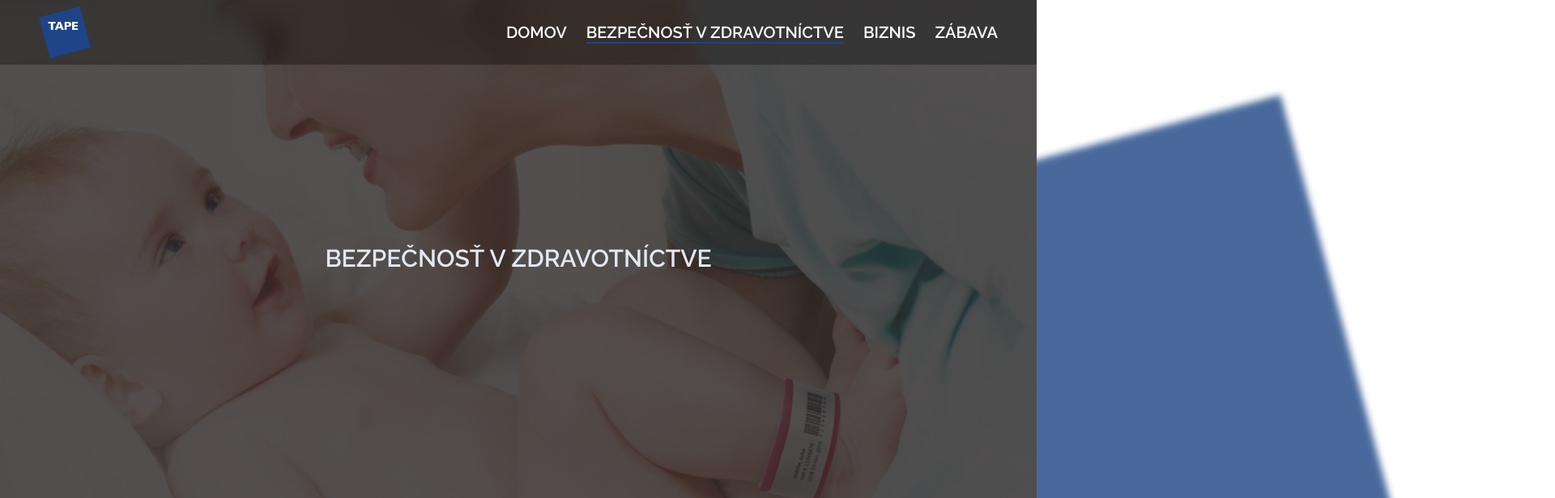
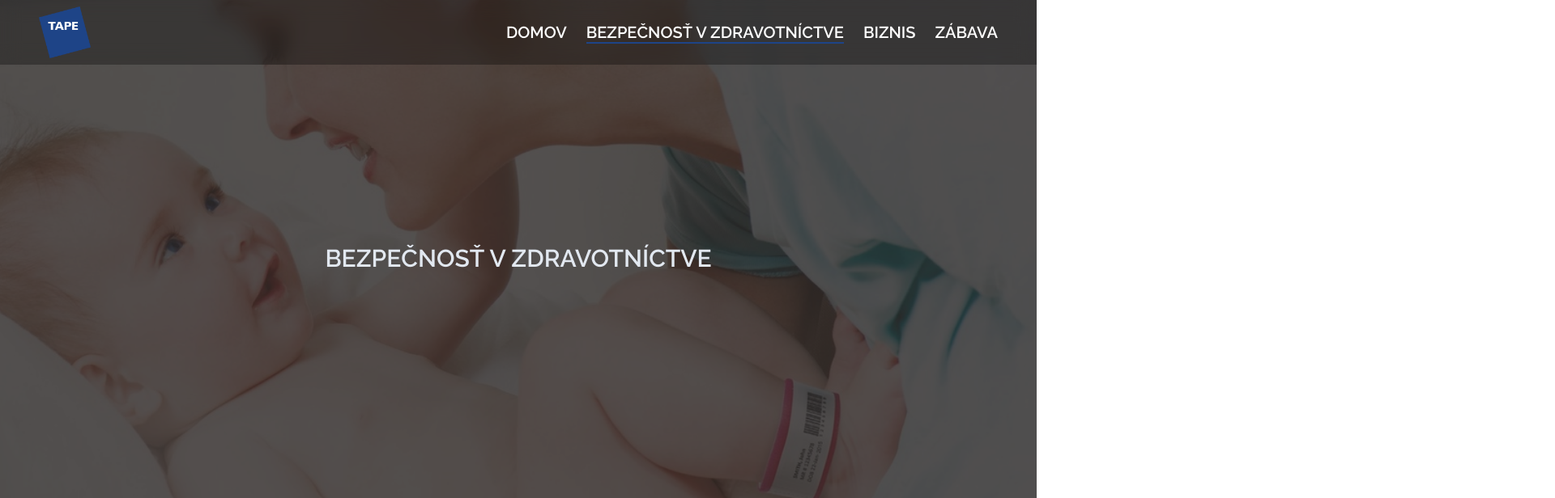
Before and after one commit to krytoss/tape, a React (Vite) app: page /#/zdravotnictvo in a window 1280 px wide. Shown: the top 616 px of the page at 81% size, 1920 px wide, since content can reach past the window. Built offline with nearby package versions, Linux system fonts and the light colour scheme.

Commit message:
Removed logo from background

```diff
--- a/src/pages/Business/Business.tsx
+++ b/src/pages/Business/Business.tsx
@@ -17,18 +17,6 @@ const Business: React.FC = () => {
 				</Cover>
 			</Header>
 			<Section fullHeight={false} className="px-5 md:px-10 lg:px-20 xl:px-40 py-20 overflow-visible">
-				<svg
-					xmlns="http://www.w3.org/2000/svg"
-					viewBox="-100 -100 1093 1093"
-					className="absolute right-0 top-0 transform -translate-y-1/2 translate-x-1/2 z-10 opacity-80 blur-sm"
-				>
-					<path
-						id="background"
-						d="M 351.500 94.452 C 34.798 179.528, 0.533 188.925, 0.834 190.621 C 1.620 195.045, 188.309 891.565, 188.875 892.186 C 189.219 892.563, 347.675 850.431, 541 798.557 C 855.064 714.288, 892.477 704.044, 892.283 702.371 C 891.728 697.569, 704.185 0.572, 703.398 0.381 C 702.904 0.261, 544.550 42.593, 351.500 94.452"
-						fill="#1c4484"
-						fillRule="evenodd"
-					/>
-				</svg>
 				<div className="relative z-20 flex flex-col gap-6 md:gap-12">
 					<ProductCardWide
 						title="Karty"
--- a/src/pages/Entertainment/Entertainment.tsx
+++ b/src/pages/Entertainment/Entertainment.tsx
@@ -5,18 +5,6 @@ import ProductCard from "./components/ProductCard"
 const Entertainment: React.FC = () => {
 	return (
 		<Section fullHeight={false} className="overflow-visible pt-20 min-h-screen">
-			<svg
-				xmlns="http://www.w3.org/2000/svg"
-				viewBox="-100 -100 1093 1093"
-				className="absolute left-0 top-0 transform w-1/2 -translate-x-1/2 -translate-y-1/2 z-10 opacity-60 blur-md animate-[wiggle_1s_ease-in-out_infinite]"
-			>
-				<path
-					id="background"
-					d="M 351.500 94.452 C 34.798 179.528, 0.533 188.925, 0.834 190.621 C 1.620 195.045, 188.309 891.565, 188.875 892.186 C 189.219 892.563, 347.675 850.431, 541 798.557 C 855.064 714.288, 892.477 704.044, 892.283 702.371 C 891.728 697.569, 704.185 0.572, 703.398 0.381 C 702.904 0.261, 544.550 42.593, 351.500 94.452"
-					fill="#1c4484"
-					fillRule="evenodd"
-				/>
-			</svg>
 			{ /* <div className="relative z-20 w-full m-auto"> */ }
 			<Grid className="xl:h-[calc(100vh-5rem)] relative z-20" colsXs={1} colsMd={2} colsXl={3} >
 				<ProductCard
--- a/src/pages/Health/Health.tsx
+++ b/src/pages/Health/Health.tsx
@@ -20,18 +20,6 @@ const Health: React.FC = () => {
 				</Cover>
 			</Header>
 			<Section fullHeight={false} className="px-60 py-20 overflow-visible">
-				<svg
-					xmlns="http://www.w3.org/2000/svg"
-					viewBox="-100 -100 1093 1093"
-					className="absolute right-0 top-0 transform -translate-y-1/2 translate-x-1/2 z-10 opacity-80 blur-sm"
-				>
-					<path
-						id="background"
-						d="M 351.500 94.452 C 34.798 179.528, 0.533 188.925, 0.834 190.621 C 1.620 195.045, 188.309 891.565, 188.875 892.186 C 189.219 892.563, 347.675 850.431, 541 798.557 C 855.064 714.288, 892.477 704.044, 892.283 702.371 C 891.728 697.569, 704.185 0.572, 703.398 0.381 C 702.904 0.261, 544.550 42.593, 351.500 94.452"
-						fill="#1c4484"
-						fillRule="evenodd"
-					/>
-				</svg>
 				<div className="relative z-20">
 					<p>
 						<span className="text-3xl block font-semibold">
```
